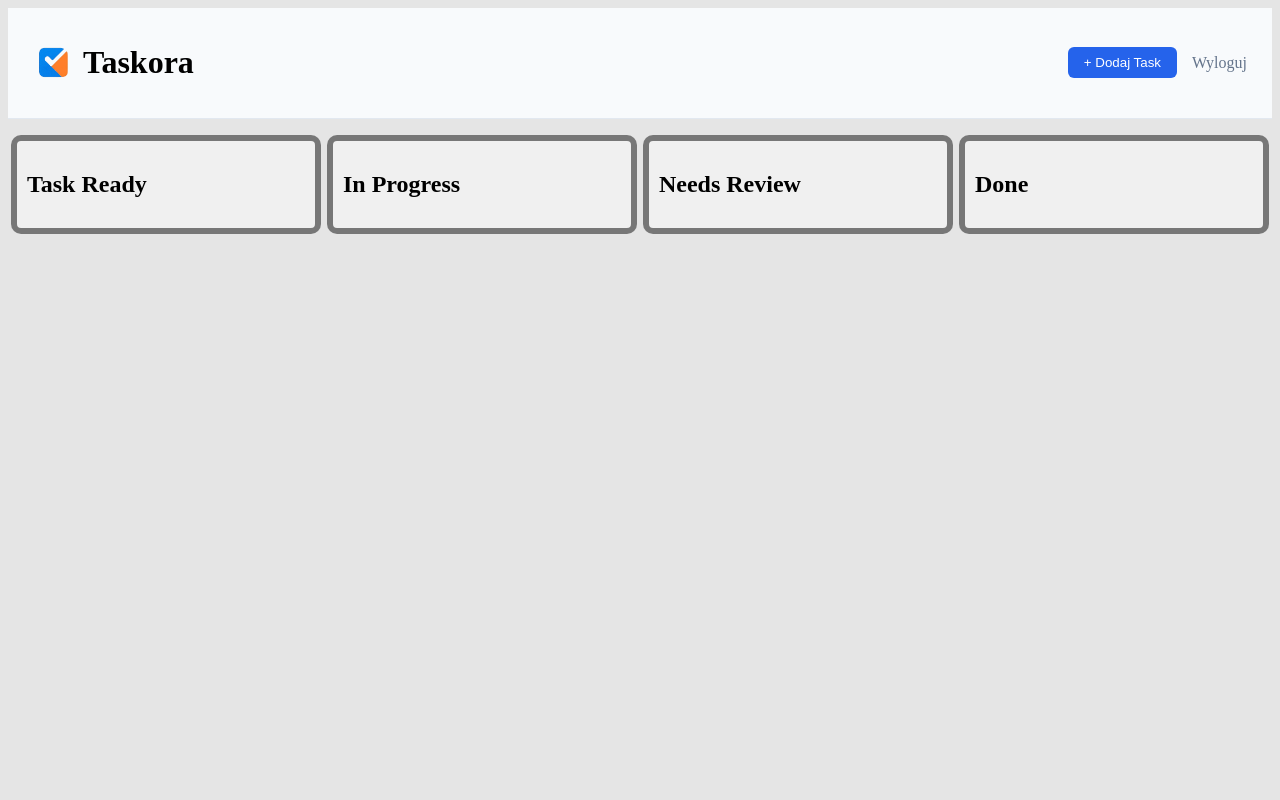
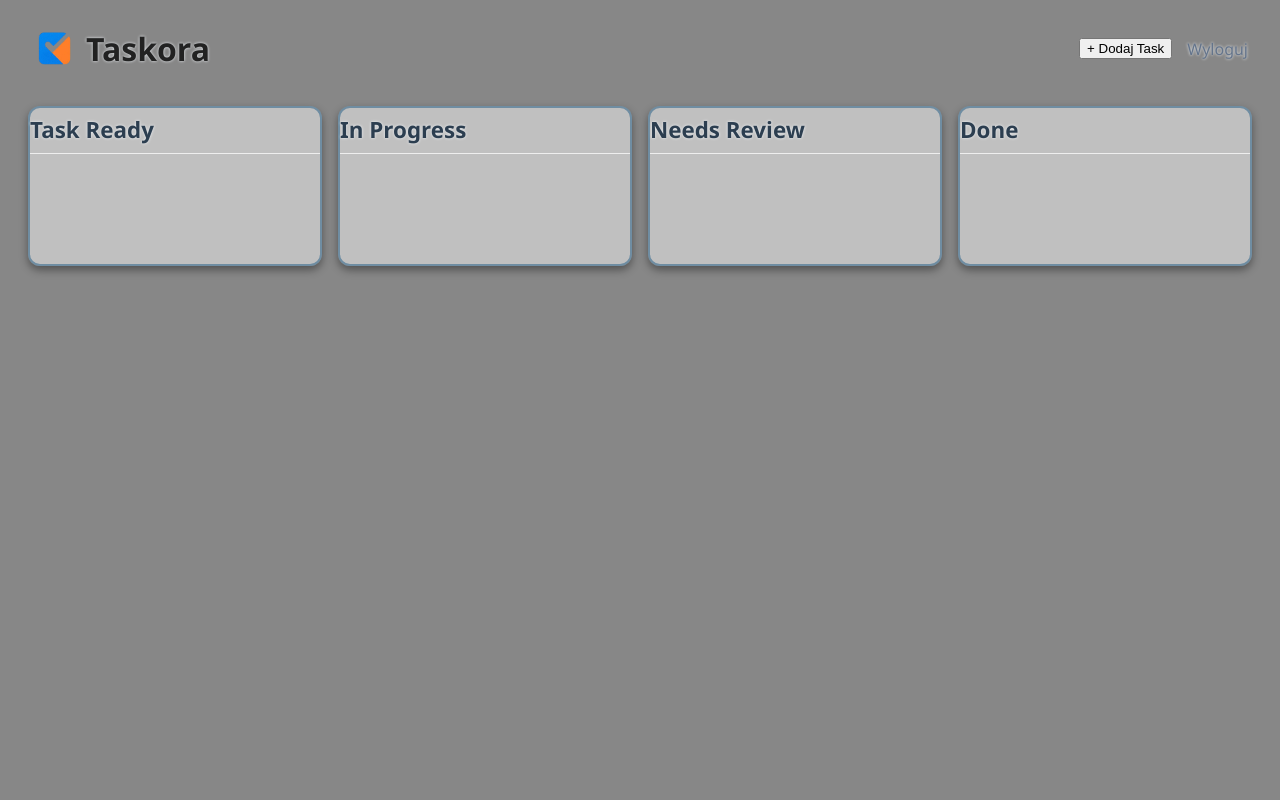
Before and after one commit to DamJanJot/taskora, a PHP site: page / in a window 1280 px wide. Run offline with PHP 8.4, Linux system fonts and the light colour scheme; the visitor is signed in with stand-in values (Sample User, id 1); data that the repository does not hold is empty.

Commit message:
Resolve merge conflicts

```diff
--- a/assets/css/style.css
+++ b/assets/css/style.css
@@ -1,34 +1,59 @@
 body {
-  background-color: rgba(0, 0, 0, 0.1);
+  font-family: 'Segoe UI', Tahoma, Geneva, Verdana, sans-serif;
+  background: #636363c4;
+  margin: 0;
+  padding: 0;
+  color: #222;
+  /* text-shadow: #f1f5f9 0 0 3px; */
+  min-height: 100vh;
+  box-sizing: border-box;
+   max-width: 100%;
 }
 
+.box-statss {
+  display: flex;
+  justify-content: space-around;
+  margin-top: 24px;
+    /* background-color: rgba(0, 0, 0, 0.61); */
+}
 
 .board {
   display: flex;
   justify-content: space-around;
-  margin-top: 16px;
+  margin-top: 12px;
 
+  /* background-color: rgba(0, 0, 0, 0.61); */
   box-shadow: #212529b2 0 4px 8px rgba(0, 0, 0, 0.562);
 }
 
+/* Column box */
 .column {
- /* background: #f1f5f9; */
-
-background-color: #ffffff69;
-  padding: 10px;
-  border-radius: 10px;
-  width: 22%;
-  border: rgba(0, 0, 0, 0.5) 6px solid;
-  box-shadow: #212529b2 0 4px 8px rgba(0, 0, 0, 0.562);
+  background: #d3d3d3c0;
+  border-radius: 12px;
+  /* padding: 12px 16px; */
+  flex: 0 0 424px;
+  max-width: 424px;
+  box-shadow: 0 4px 8px rgba(0,0,0,0.4);
+  min-height: 160px;
+  border: 2px solid rgba(61, 110, 143, 0.616);
+  margin: 8px;
 }
 
+
+
+
+
+
 .task {
-  background: white;
-  border-radius: 8px;
-  padding: 10px;
-  margin-bottom: 10px;
-  box-shadow: 0 2px 5px rgba(0,0,0,0.1);
-border: 2px solid rgba(0, 85, 141, 0.137);
+  border: 2px solid rgba(0, 85, 141, 0.384);
+  color: #000;
+  background:#334155;
+  padding:1rem;
+  border-radius:8px;
+  margin-bottom:1rem;
+  box-shadow:0 4px 6px rgba(0,0,0,0.2);
+  cursor:move;
+  margin: 0 8px;
 
 }
 .task-actions {
@@ -51,25 +76,98 @@ border: 2px solid rgba(0, 85, 141, 0.137);
   border: 1px solid #ccc;
   border-radius: 6px;
 }
+
+.add-task,
 .add-task button {
-  padding: 8px 16px;
+  /* padding: 8px 16px;
   background: #2563eb;
   color: white;
   border: none;
   border-radius: 6px;
-  cursor: pointer;
+  cursor: pointer; */
+
+background:rgba(255,255,255,0.05);border:2px dashed #3a86ff;color:#f1f5f9;text-align:center;border-radius:6px;cursor:pointer;transition:background 0.2s;
+
+
 }
 
 
+/* Column title */
+.column h2 {
+  font-size: 1.4rem;
+  margin: 6px 0 12px 0;
+  font-weight: 700;
+  color: #2c3e50;
+  border-bottom: 1px solid #eee;
+  padding-bottom: 8px;
+    /* color: #222; */
+  text-shadow: #f1f5f9 0 0 3px;
+}
+
+/* Task list container */
+.task-list {
+  display: block;
+}
+
+/* Individual task */
+.task {
+  background: #ffffff;
+  border-radius: 12px;
+  margin: 10px 0;
+  padding: 12px;
+  box-shadow: 0 3px 10px rgba(0,0,0,0.06);
+  transition: transform 0.12s ease, box-shadow 0.12s ease;
+  display: flex;
+  flex-direction: column;
+  gap: 8px;
+}
+
+.task:hover {
+  transform: translateY(-4px);
+  box-shadow: 0 10px 24px rgba(0,0,0,0.08);
+}
+
+/* Task title & description */
+.task h3 {
+  margin: 0;
+  font-size: 1.15rem;
+  color: #1f2d3d;
+}
+.task p {
+  margin: 0;
+  color: #555;
+  font-size: 0.95rem;
+  line-height: 1.3;
+}
+
+/* Task actions (edit/delete) */
+.task-actions {
+  display: flex;
+  gap: 8px;
+  margin-top: 6px;
+  align-items: center;
+}
+.task-actions button {
+  border: 1px solid #ddd;
+  background: #fafafa;
+  padding: 6px 8px;
+  border-radius: 6px;
+  cursor: pointer;
+}
+.task-actions button:hover { background: #f0f0f0; }
 
 /* Header */
 .header {
   display: flex;
   justify-content: space-between;
   align-items: center;
-  background: #f8fafc;
-  padding: 15px 25px;
-  border-bottom: 1px solid #e2e8f0;
+  /* background: #f8fafc; */
+  padding: 6px 32px;
+  /* border-bottom: 2px solid #e2e8f0; */
+  /* background-color: rgba(0, 0, 0, 0.61); */
+  box-shadow: #212529b2 0 4px 8px rgba(0, 0, 0, 0.562);
+  text-shadow: #f1f5f9 0 0 3px;
+
 }
 
 .logo {
@@ -115,7 +213,7 @@ border: 2px solid rgba(0, 85, 141, 0.137);
   margin-right: auto;
 }
 
-.btn-primary {
+.button-add {
   background: #2563eb;
   color: white;
   border: none;
@@ -124,10 +222,39 @@ border: 2px solid rgba(0, 85, 141, 0.137);
   cursor: pointer;
 }
 
-.btn-primary:hover {
+.button-add:hover {
   background: #1e40af;
 }
 
 .hidden {
   display: none;
 }
+
+
+.stats {display:flex;justify-content:center;gap:2rem;margin-top:1rem;}
+.stat {background:rgba(80, 80, 80, 0.123); border: 2px solid #55555581; min-width: 96px; ;padding:1rem;border-radius:8px;}
+
+/* .tastat {
+  display: flex;
+  justify-content: space-around;
+} */
+
+
+/* Responsive */
+@media (max-width: 900px) {
+  main.board { justify-content: center; }
+  .column { flex: 1 1 100%; max-width: 720px; }
+}
+@media (max-width: 480px) {
+  .column { padding: 10px; }
+  .task { padding: 10px; }
+}
+
+
+/* --- minimal-safe-overflow-fix (do not change colors) --- */
+*, *:before, *:after { box-sizing: border-box; }
+html, body { margin: 0; padding: 0; overflow-x: hidden; }
+/* allow columns to shrink instead of forcing overflow */
+main.board { max-width: calc(100% - 40px); margin: 0 auto; }
+.column { flex: 1 1 300px; min-width: 260px; }
+img { max-width: 44px; height: auto; }
```
Also changed, not shown: assets/img/default.png (added), 2 other files.
